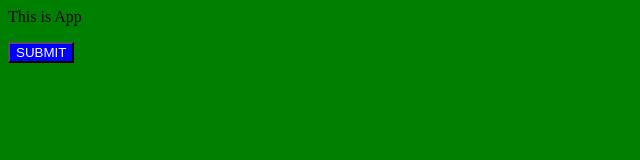
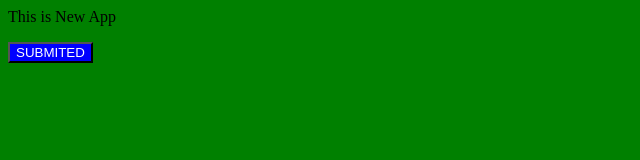
Before and after one commit to QuangChungBV/git-tutorial, a plain HTML site: page index.html in a window 1280 px wide. Shown: the full height of the page, 0-640 px from the left. Drawn offline with Linux system fonts and the light colour scheme.

Commit message:
Update index.html

```diff
--- a/index.html
+++ b/index.html
@@ -1,4 +1,4 @@
-<p>This is App</p>
-<button>SUBMIT</button>
+<p>This is New App</p>
+<button>SUBMITED</button>
 <link rel="stylesheet" href="index.css">
 <link rel="stylesheet" href="index2.css">
```
